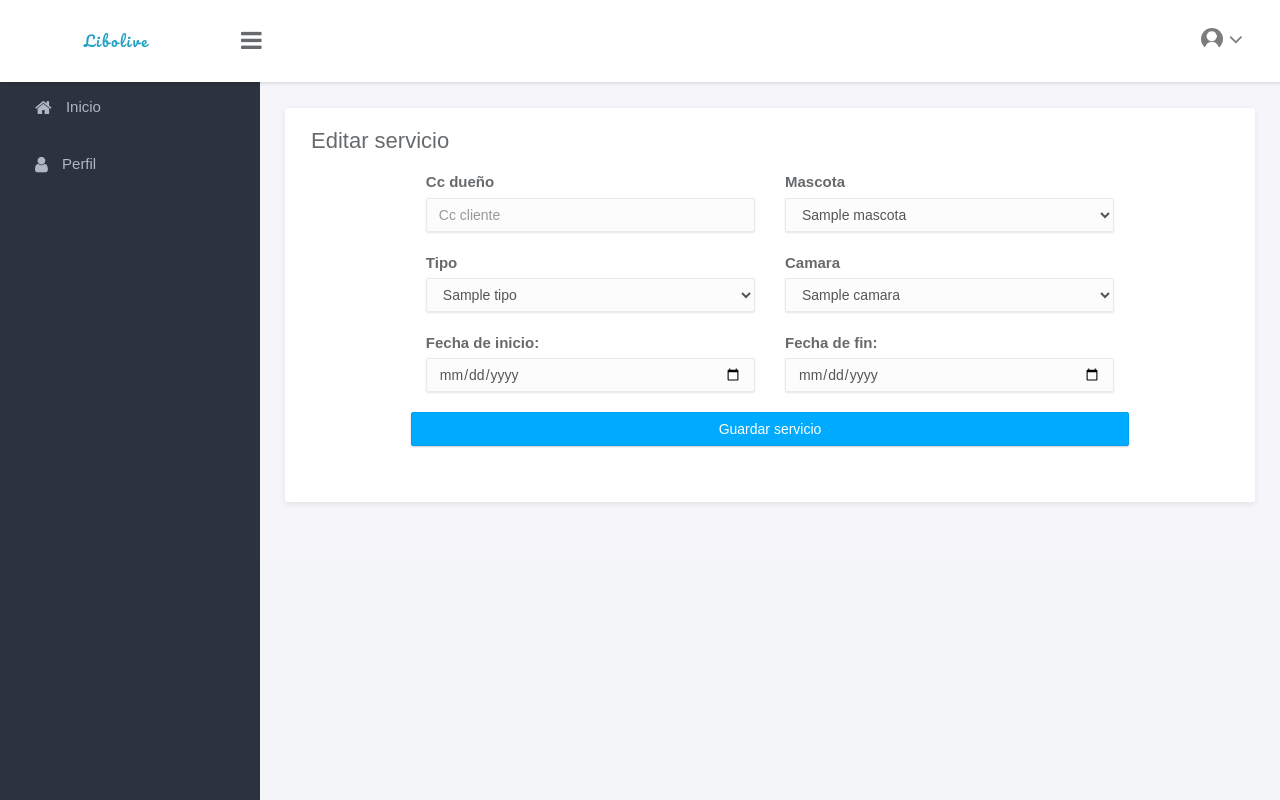
After one commit to hernandavidc/plataforma, a Django app: template pets/templates/pets/servicios_update_form.html in a window 1280 px wide. The commit adds this page. Run offline with Django 3.2, Linux system fonts and the light colour scheme; the template is opened without the code that fills it: most values are stand-ins (such as "Sample title", 1, 10 or a date in 2020); parts of the project's set-up code (start-up, migrations or seed data) failed here and were passed over; some libraries are stand-ins or nearby versions.

Commit message:
editar servicios para veterinarias

```diff
--- a/pets/models.py
+++ b/pets/models.py
@@ -85,7 +85,7 @@ class Servicios(models.Model):
     camara = models.ForeignKey(Camara, on_delete=models.PROTECT, related_name='get_servicios')
     cliente = models.PositiveIntegerField(verbose_name="Cc dueño")
     mascota = models.ForeignKey(Mascota, related_name='get_servicios', verbose_name="Mascota", on_delete=models.PROTECT, blank=True, null=True)
-    veterinaria = models.ForeignKey(Veterinaria, verbose_name="Veterinaria", on_delete=models.PROTECT)
+    veterinaria = models.ForeignKey(Veterinaria, related_name='get_servicios', verbose_name="Veterinaria", on_delete=models.PROTECT)
     estado = models.BooleanField(default="True")
     created = models.DateTimeField(auto_now_add=True, verbose_name="Fecha de creación")
     updated = models.DateTimeField(auto_now=True, verbose_name="Fecha de edición")
@@ -96,4 +96,4 @@ class Servicios(models.Model):
         ordering = ['-created']
 
     def __str__(self):
-        return "Rut: " + self.veterinaria.rut + " Cc: " + str(self.cliente) + " Mascota: " + self.mascota.nombre
+        return "Rut: " + self.veterinaria.rut + " Cc: " + str(self.cliente)
--- a/pets/templates/pets/list_services.html
+++ b/pets/templates/pets/list_services.html
@@ -78,6 +78,7 @@
                       <td>{{ servicio.tipo }}</td>
                       <td>{{ servicio.cliente }}</td>
                       <td>{{ servicio.mascota }}</td>
+                      <td><a href="{% url 'service_edit' servicio.id %}"><i class="fa fa-pencil-square-o" aria-hidden="true"></i></a></td>
                   </tr>
               </tbody>
           {% endfor %}
--- /dev/null
+++ b/pets/templates/pets/servicios_update_form.html
@@ -0,0 +1,99 @@
+{% extends 'base.html' %}
+{% load static %}
+{% block title %}Editar servicio{% endblock %}
+{% block content %}
+<div class="col-md-10 col-md-offset-1">
+<form action="" method="post">
+    {% csrf_token %}
+    <div class="col-md-6">
+        <label class="mylabel" id="dueño_label">Cc dueño </label>
+        <input id="cc" type="number" name="cliente" class="form-control mt-3" value="{{form.cliente.value}}" placeholder="Cc cliente" required>
+    </div>
+     <div class="col-md-6">
+        <label class="mylabel" id="mascota_label">Mascota </label>
+        <select id="mascota" name="mascota" class="form-control mt-3" style="margin-bottom: 20px;">
+            <option value="{{form.mascota.value}}">{{mascota}}</option>
+        </select>
+    </div>
+    <div class="col-md-6">
+        <label class="mylabel">Tipo</label>
+        <select name="tipo" class="form-control mt-3" style="margin-bottom: 20px;">
+        {% for tipo in tipos_servicios %}
+                <option {%if form.tipo.value == tipo.id %}selected{%endif%} value="{{tipo.id}}">{{tipo.nombre}}</option>
+        {% endfor %}
+        </select>
+    </div>
+    <div class="col-md-6">
+        <label class="mylabel">Camara</label>
+        <select name="camara" class="form-control mt-3" style="margin-bottom: 20px;">
+        {% for camara in camaras %}
+                <option {%if form.camara.value == camara.id %}selected{%endif%} value="{{camara.id}}">{{camara.nombre}}</option>
+        {% endfor %}
+        </select>
+    </div>
+    <div class="col-md-6">
+        <label class="mylabel">Fecha de inicio: <small>{{form.fechaInicio.value}}</small> </label>
+        <input type="date" name="fechaInicio" class="form-control mt-3" value="{{form.fechaInicio.value|date:'Y-m-d'}}">
+    </div>
+    <div class="col-md-6">
+        <label class="mylabel">Fecha de fin: <small>{{form.fechaFin.value}}</small> </label>
+        <input type="date" name="fechaFin" class="form-control mt-3" value="{{form.fechaFin.value|date:'Y-m-d'}}">
+    </div>
+    <div class="text-center">
+        <input class="btn btn-primary btn-block" type="submit" value="Guardar servicio" />
+    </div>
+</form>
+</div>
+{% endblock %}
+{% block Js %}
+<script>
+    $( document ).ready(function() {
+        var origin  = window.location.origin;
+        var cc = $("#cc").val();
+        var url = origin + '/checkclient/' + cc
+        fetch(url).then(response => response.json())
+        .then(function(json) {
+            $("#dueño_label #dueño_nombre").remove();
+            $("#dueño_label").append("<small id='dueño_nombre' style='color:#5b9fd5;'>"+json['nombre']+"</small>")
+            if(json['e']){
+                $("#mascota option").remove();
+                $("#no_mascota").remove();
+            }
+            else{
+                if(json['mascotas'].length > 0){
+                    json['mascotas'].forEach(function(element) {
+                        var s = "<option value="+element[0].toString()+">"+element[1]+"</option>";
+                        $("#mascota").append(s);
+                    });
+                    $("#no_mascota").remove();
+                }
+                else{$("#mascota_label").append("<small id='no_mascota' style='color:#5b9fd5;'> No tiene mascotas registradas</small>");}
+            }
+        });
+    });
+    $( "#cc" ).keyup(function() {
+        var origin   = window.location.origin;
+        var cc = $(this).val();
+        var url = origin + '/checkclient/' + cc
+        fetch(url).then(response => response.json())
+        .then(function(json) {
+            $("#dueño_label #dueño_nombre").remove();
+            $("#dueño_label").append("<small id='dueño_nombre' style='color:#5b9fd5;'>"+json['nombre']+"</small>")
+            if(json['e']){
+                $("#mascota option").remove();
+                $("#no_mascota").remove();
+            }
+            else{
+                if(json['mascotas'].length > 0){
+                    json['mascotas'].forEach(function(element) {
+                        var s = "<option value="+element[0].toString()+">"+element[1]+"</option>";
+                        $("#mascota").append(s);
+                    });
+                    $("#no_mascota").remove();
+                }
+                else{$("#mascota_label").append("<small id='no_mascota' style='color:#5b9fd5;'> No tiene mascotas registradas</small>");}
+            }
+        });
+    });
+</script>
+{% endblock %}
--- a/pets/urls.py
+++ b/pets/urls.py
@@ -1,5 +1,5 @@
 from django.urls import path
-from .views import del_anotacion, mascotaDetail, detailVeterinarias, listVeterinarias, listPet, add_anotacion, MascotaCreate, listServices, ServicioCreate, listCamara, CamaraCreate, MascotaUpdate, serviceDetail
+from .views import del_anotacion, serviceEdit, mascotaDetail, detailVeterinarias, listVeterinarias, listPet, add_anotacion, MascotaCreate, listServices, ServicioCreate, listCamara, CamaraCreate, MascotaUpdate, serviceDetail
 
 urlpatterns = [
     path('mascotas/', listPet.as_view(), name='pet_list'),
@@ -11,6 +11,7 @@ urlpatterns = [
     path('servicios/', listServices.as_view(), name='servicios_list'),
     path('servicios/add/', ServicioCreate.as_view(), name='servicio_add'),
     path('servicios/<int:pk>/', serviceDetail.as_view(), name='service_detail'),
+    path('servicios/<int:pk>/edit/', serviceEdit.as_view(), name='service_edit'),
     path('camaras/', listCamara.as_view(), name='camara_list'),
     path('camaras/add/', CamaraCreate.as_view(), name='camara_add'),
     path('veterinarias/', listVeterinarias.as_view(), name='veterinarias_list'),
```
Also changed, not shown: pets/views.py (+68 -0 lines).
